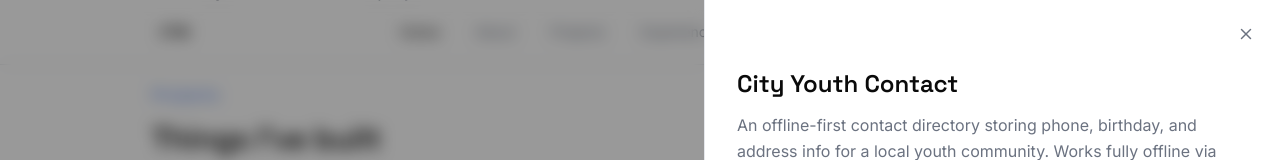
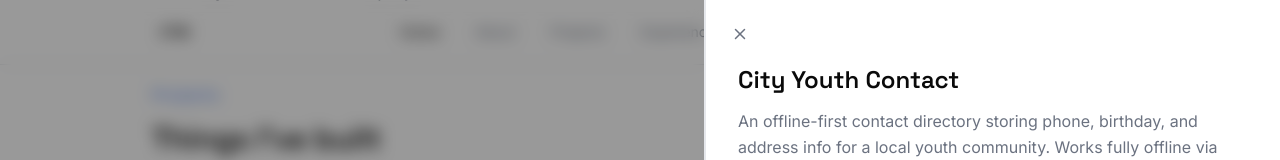
Before and after one commit to Biak18/chan-portfolio, a React (Vite) app: page / in a window 1280 px wide. Both pictures are taken after a click on the button 390 px from the left and 1596 px from the top of the page. Shown: the part 1196-1356 px from the top of the page. Built offline with nearby package versions, Linux system fonts and the light colour scheme.

Commit message:
chg to left

```diff
--- a/src/components/ui/dialog.tsx
+++ b/src/components/ui/dialog.tsx
@@ -91,18 +91,18 @@ export function Dialog({
               ref={panelRef}
               className="flex h-full min-w-0 flex-col overflow-y-auto overscroll-contain bg-background sm:border-l sm:border-border"
             >
-              <div className="sticky top-0 z-10 flex shrink-0 justify-end bg-background/95 p-4 backdrop-blur-md">
+              <div className="relative flex h-full min-w-0 flex-col overflow-y-auto overscroll-contain bg-background sm:border-l sm:border-border">
                 <button
                   ref={closeButtonRef}
                   onClick={() => onOpenChange(false)}
                   aria-label="Close"
-                  className="flex h-9 w-9 items-center justify-center rounded-full text-muted transition-colors hover:bg-surface hover:text-foreground focus-visible:outline-none focus-visible:ring-2 focus-visible:ring-accent"
+                  className="absolute left-4 top-4 z-20 flex h-9 w-9 items-center justify-center rounded-full bg-background/95 text-muted backdrop-blur-md transition-colors hover:bg-surface hover:text-foreground focus-visible:outline-none focus-visible:ring-2 focus-visible:ring-accent"
                 >
                   <X size={18} />
                 </button>
-              </div>
-              <div className="min-w-0 break-words px-6 pb-12 sm:px-8">
-                {children}
+                <div className="min-w-0 wrap-break-word px-6 pb-16 pt-16 sm:px-8">
+                  {children}
+                </div>
               </div>
             </div>
           </motion.div>
```
